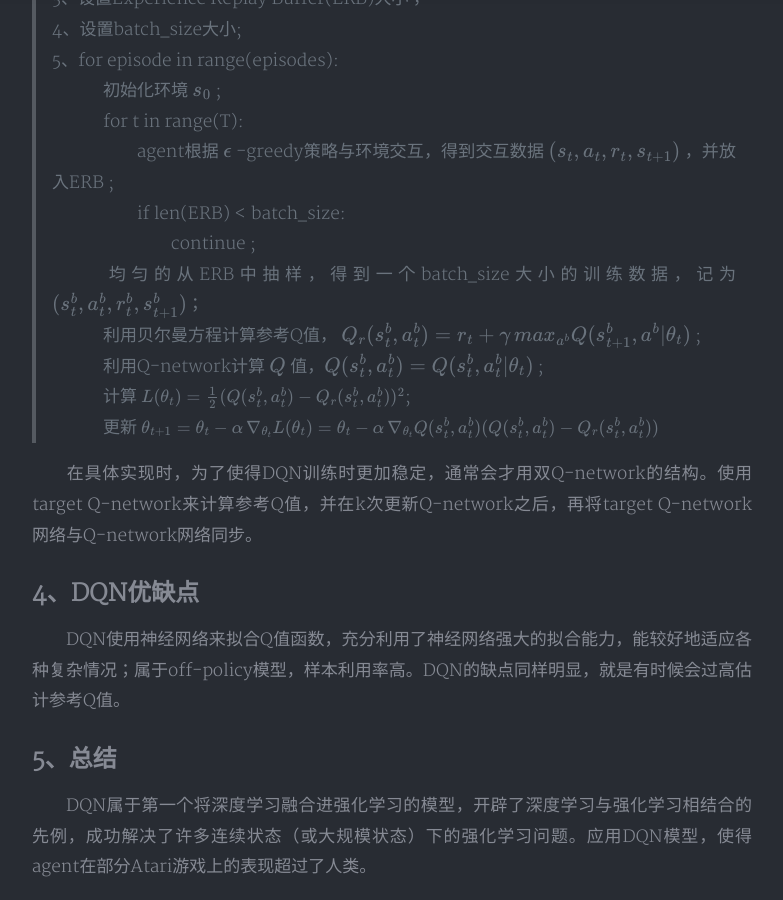
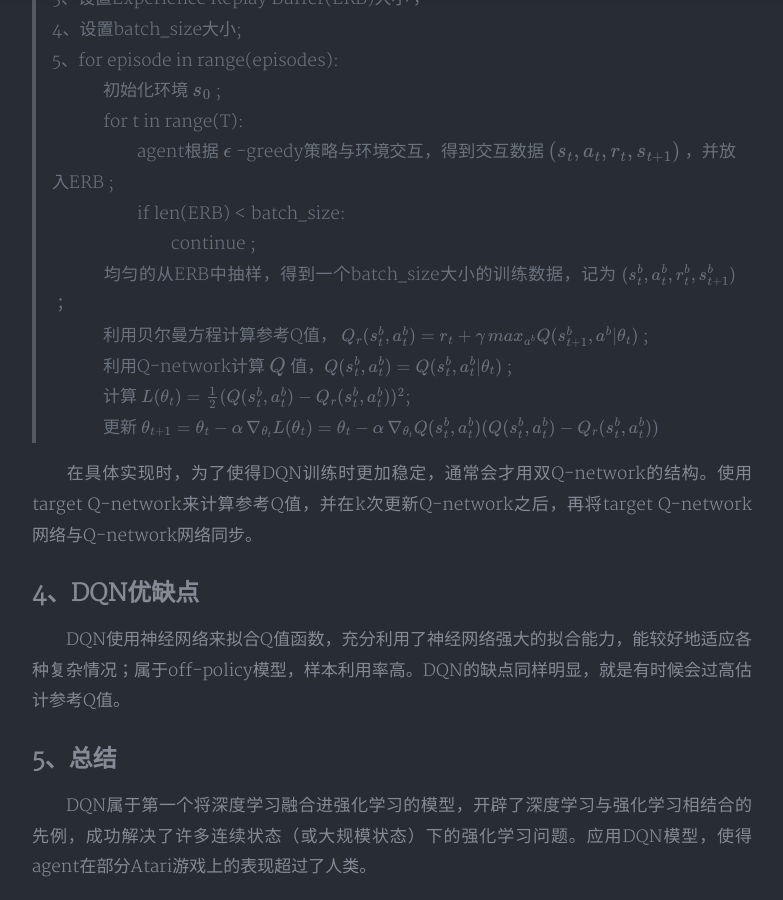
Before and after one commit to wtyhainan/wtyhainan.github.io, a Jekyll site: the page built from _posts/2022-1-14-Deep Q-Network.md, in a window 1280 px wide and 900 px high, scrolled down 2566 px. Shown: the whole window, without its empty margins (248-1031 px from the left). Built offline with Jekyll 4.4.1, drawn with Linux system fonts in a browser that asks for light colours; nearby versions of some CDN libraries; formulas are drawn with MathJax 3; a style sheet for code colours, icons or effects is not loaded.

Commit message:
Update 2022-1-14-Deep Q-Network.md

```diff
--- a/_posts/2022-1-14-Deep Q-Network.md
+++ b/_posts/2022-1-14-Deep Q-Network.md
@@ -56,9 +56,9 @@ $$
 > &emsp;&emsp;&emsp;&emsp;&emsp;agent根据 $ \epsilon $ -greedy策略与环境交互，得到交互数据 $ (s_t,a_t,r_t,s_{t+1}) $ ，并放入ERB ;\
 > &emsp;&emsp;&emsp;&emsp;&emsp;if len(ERB) < batch_size:\
 > &emsp;&emsp;&emsp;&emsp;&emsp;&emsp;&emsp;continue ;\
-> &emsp;&emsp;&emsp;均匀的从ERB中抽样，得到一个batch_size大小的训练数据，记为 $ (s^b_ {t},a^b_ {t},r^b_ {t},s^b_ {t+1}) $；\
-> &emsp;&emsp;&emsp;利用贝尔曼方程计算参考Q值， $ Q_r(s^b_ {t}, a^b_ {t})=r_t+\gamma \, max_{a^b}Q(s^{b}_ {t+1}, a^{b}\|\theta_t) $ ;\
-> &emsp;&emsp;&emsp;利用Q-network计算 $ Q $ 值，$ Q(s^b_t, a^b_ {t})=Q(s^b_ {t}, a^b_ {t}\|\theta_t) $ ;\
+> &emsp;&emsp;&emsp;均匀的从ERB中抽样，得到一个batch_size大小的训练数据，记为 $ \small (s^b_ {t},a^b_ {t},r^b_ {t},s^b_ {t+1}) $；\
+> &emsp;&emsp;&emsp;利用贝尔曼方程计算参考Q值， $ \small Q_r(s^b_ {t}, a^b_ {t})=r_t+\gamma \, max_{a^b}Q(s^{b}_ {t+1}, a^{b}\|\theta_t) $ ;\
+> &emsp;&emsp;&emsp;利用Q-network计算 $ Q $ 值，$ \small Q(s^b_t, a^b_ {t})=Q(s^b_ {t}, a^b_ {t}\|\theta_t) $ ;\
 > &emsp;&emsp;&emsp;计算 $ \small L(\theta_t)=\frac{1}{2}(Q(s^b_ {t},a^b_ {t})-Q_r(s^b_ {t},a^b_ {t}))^2 $;\
 > &emsp;&emsp;&emsp;更新 $ \small \theta_{t+1}=\theta_t - \alpha \, \nabla_{\theta_t}L(\theta_t)=\theta_t - \alpha\, \nabla_{\theta_t}Q(s^b_ {t},a^b_ {t})(Q(s^b_ {t},a^b_ {t})-Q_r(s^b_ {t},a^b_ {t})) $
 
```
